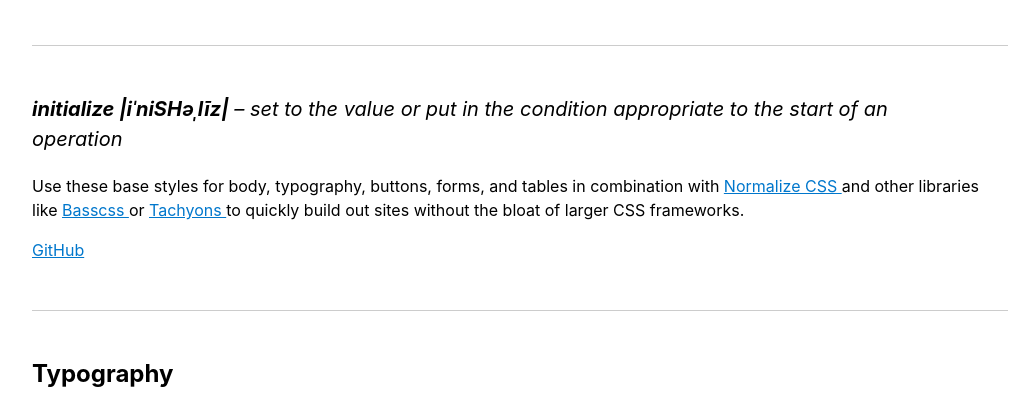
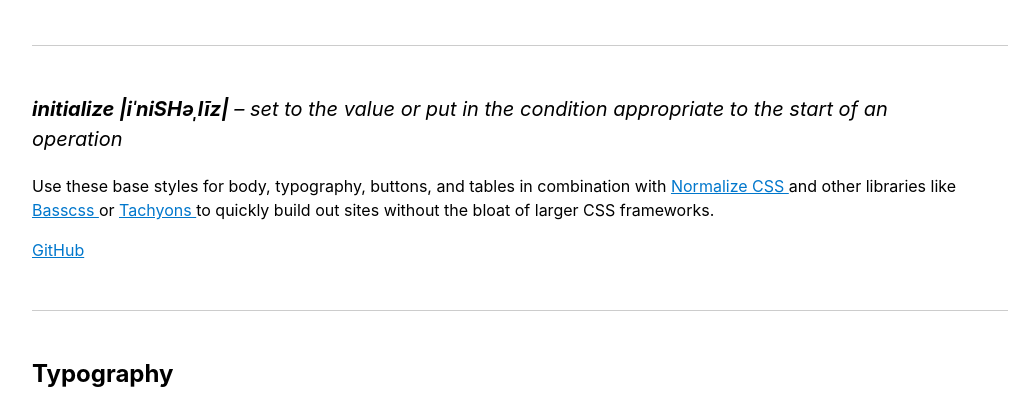
Before and after one commit to jxnblk/initcss, a website: page index.html in a window 1280 px wide. Shown: the part 139-538 px from the top of the page, without its empty margins (120-1129 px from the left). Drawn offline with Linux system fonts and the light colour scheme.

Commit message:
Remove references to forms

```diff
--- a/index.html
+++ b/index.html
@@ -21,7 +21,7 @@ a { color: #07c }
     – set to the value or put in the condition appropriate to the start of an operation
   </blockquote>
   <p>
-  Use these base styles for body, typography, buttons, forms, and tables in combination with
+  Use these base styles for body, typography, buttons, and tables in combination with
   <a href='//necolas.github.io/normalize.css/'>
     Normalize CSS
   </a>
@@ -63,6 +63,7 @@ a { color: #07c }
   <p>
   This is a <code>code</code> tag and a <samp>samp</samp> tag.
   </p>
+  <!-- Forms WIP
   <hr class='my border-gray' />
   <h2>Forms</h2>
   <form>
@@ -95,6 +96,7 @@ a { color: #07c }
       <button>Button</button>
     </fieldset>
   </form>
+  -->
   <hr class='my border-gray' />
   <h2>Tables</h2>
   <table>
@@ -131,7 +133,9 @@ a { color: #07c }
     <a href='http://jxnblk.com'>Made by Jxnblk</a>
     </p>
   </footer>
-  <script>
+
+<script>
+/*
 var form = document.querySelector('form')
 var button = document.querySelector('button')
 form.addEventListener('submit', function (e) {
@@ -140,5 +144,6 @@ form.addEventListener('submit', function (e) {
 button.addEventListener('click', function (e) {
   e.preventDefault();
 })
-  </script>
+*/
+</script>
 </body>
```
Also changed, not shown: README.md.
